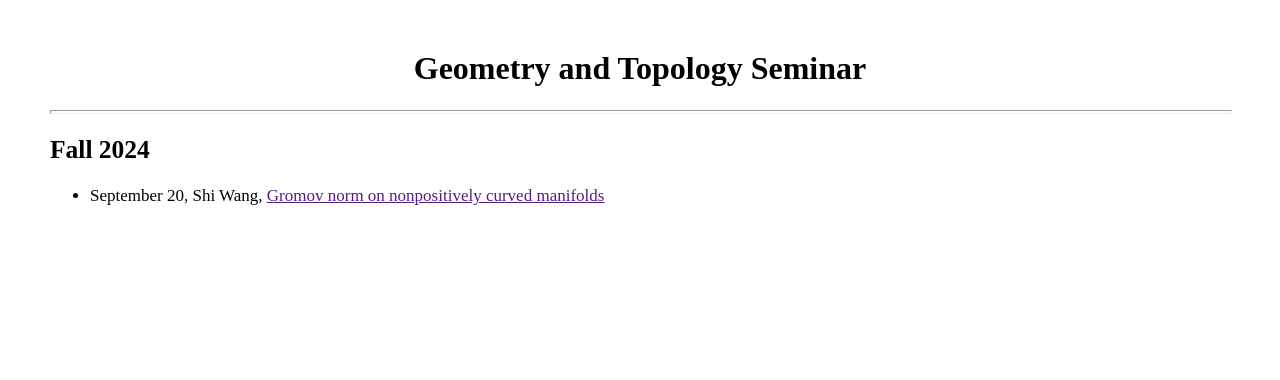
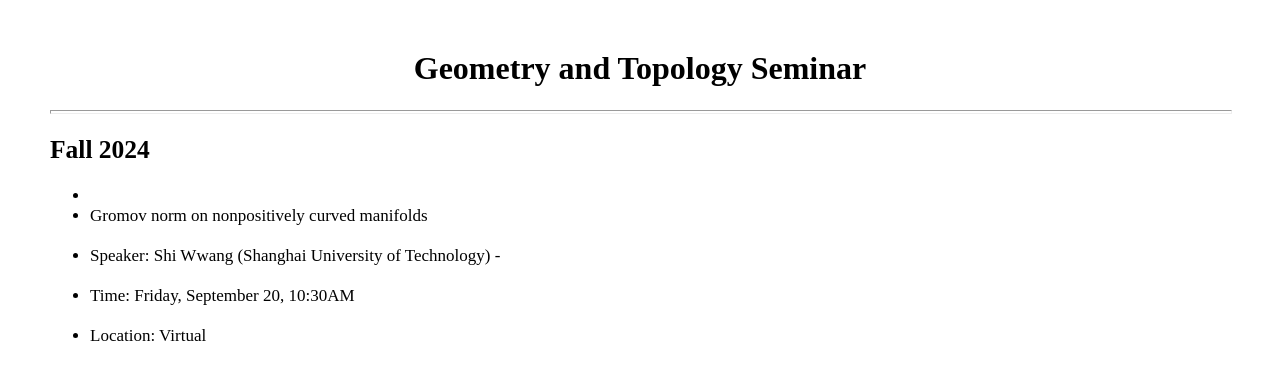
Before and after one commit to chenzhmath/chenlizhi.github.io, a plain HTML site: page seminar.html in a window 1280 px wide. Drawn offline with Linux system fonts and the light colour scheme.

Commit message:
Update seminar.html

```diff
--- a/seminar.html
+++ b/seminar.html
@@ -23,7 +23,11 @@
  <h2> Fall 2024 </h2>
 
   <ul>
-   <li> September 20, Shi Wang, <a href = ""> Gromov norm on nonpositively curved manifolds </a> </li> <br>
+   <li>
+     <li> Gromov norm on nonpositively curved manifolds  </li> <br>
+     <li> Speaker: Shi Wwang (Shanghai University of Technology) - <a href = ""> </a> </li> <br>
+     <li> Time: Friday, September 20, 10:30AM </li> <br>
+     <li> Location: Virtual </li> <br>
   </ul>
 
 </p>
```
